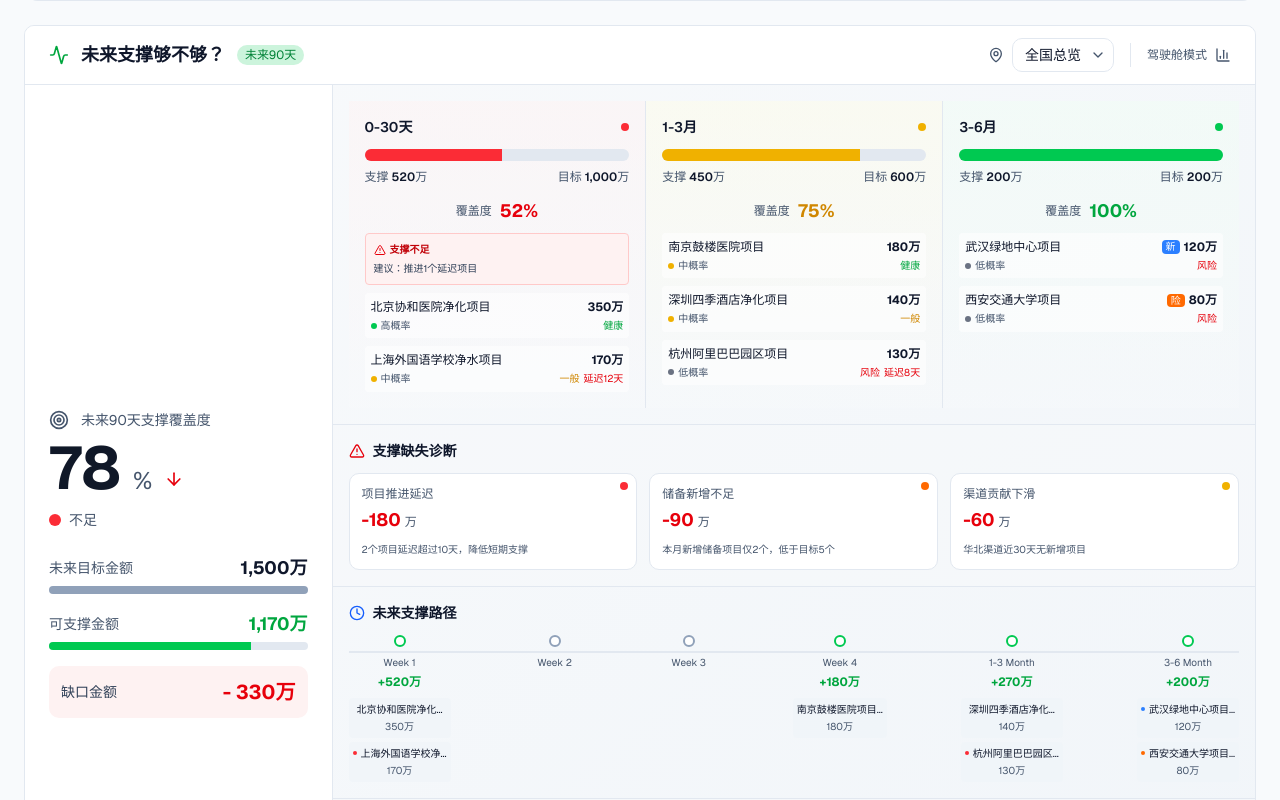
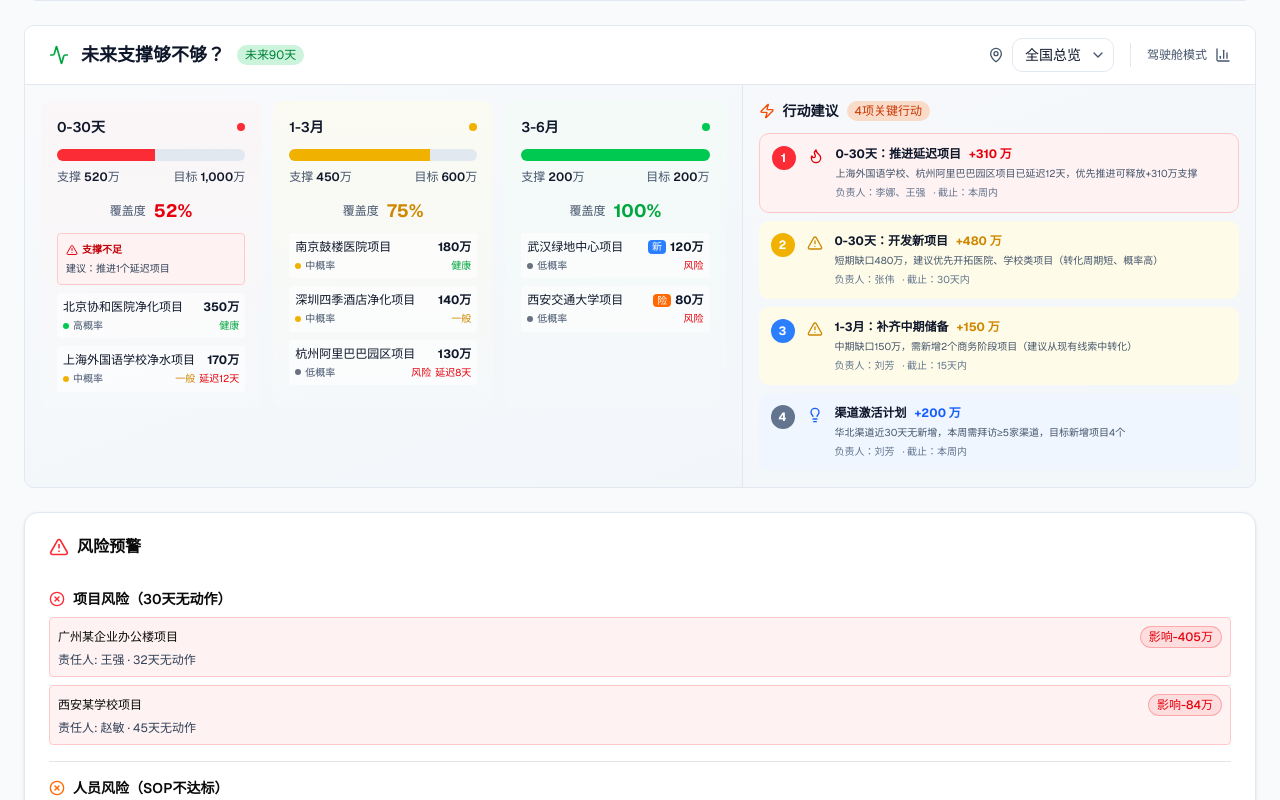
Before and after one commit to navylee1990/coze_jsc, a Next.js app: page /gm in a window 1280 px wide. Shown: the part 640-1440 px from the top of the page. Built offline with nearby package versions, Linux system fonts and the light colour scheme.

Commit message:
refactor: 简化未来支撑充分性面板，合并时间段与行动建议

```diff
--- a/src/components/FutureSupportAdequacyPanel.tsx
+++ b/src/components/FutureSupportAdequacyPanel.tsx
@@ -1355,84 +1355,16 @@ export default function FutureSupportAdequacyPanel({
         </div>
       </div>
 
-      {/* 主内容区 - 5大核心区块 */}
+      {/* 主内容区 - 时间段 + 行动建议 */}
       <div className="grid grid-cols-12 gap-0">
-        {/* 【1）核心数值区 - 左侧3列】 */}
+        {/* 左侧7列 - 未来支撑结构区 */}
         <div
           className={cn(
-            'col-span-3 p-6 border-r flex flex-col justify-center',
-            theme === 'dark' ? 'border-slate-700 bg-slate-900/30' : 'border-slate-200 bg-white'
-          )}
-        >
-          {/* 覆盖度大数字 */}
-          <div className="mb-6">
-            <div className="flex items-center gap-3 mb-2">
-              <Target className="w-5 h-5 text-slate-600" />
-              <span className="text-sm text-slate-600">未来90天支撑覆盖度</span>
-            </div>
-            <div className="flex items-baseline gap-3 mb-3">
-              <span className="text-6xl font-bold" style={{ color: getStatusColor(data.coreMetrics.coverageStatus).text }}>
-                {data.coreMetrics.coverage}
-              </span>
-              <span className="text-2xl text-slate-600">%</span>
-              {getTrendIcon(data.coreMetrics.trend)}
-            </div>
-            <div className="flex items-center gap-2">
-              <div
-                className={cn(
-                  'w-3 h-3 rounded-full',
-                  getStatusColor(data.coreMetrics.coverageStatus).bg
-                )}
-              />
-              <span className="text-sm text-slate-600">
-                {data.coreMetrics.coverageStatus === 'green' && '充足'}
-                {data.coreMetrics.coverageStatus === 'yellow' && '基本达标'}
-                {data.coreMetrics.coverageStatus === 'red' && '不足'}
-              </span>
-            </div>
-          </div>
-
-          {/* 目标金额 vs 可支撑金额 */}
-          <div className="space-y-4">
-            <div>
-              <div className="flex items-center justify-between mb-1">
-                <span className="text-sm text-slate-600">未来目标金额</span>
-                <span className="text-lg font-bold text-slate-900">{data.coreMetrics.targetAmount.toLocaleString()}万</span>
-              </div>
-              <div className="h-2 bg-slate-200 rounded-full overflow-hidden">
-                <div className="h-full bg-slate-400" style={{ width: '100%' }} />
-              </div>
-            </div>
-            <div>
-              <div className="flex items-center justify-between mb-1">
-                <span className="text-sm text-slate-600">可支撑金额</span>
-                <span className="text-lg font-bold text-green-600">{data.coreMetrics.supportAmount.toLocaleString()}万</span>
-              </div>
-              <div className="h-2 bg-slate-200 rounded-full overflow-hidden">
-                <div className="h-full bg-green-500" style={{ width: `${data.coreMetrics.coverage}%` }} />
-              </div>
-            </div>
-            <div
-              className={cn(
-                'p-3 rounded-lg flex items-center justify-between',
-                theme === 'dark' ? 'bg-red-500/20' : 'bg-red-50'
-              )}
-            >
-              <span className="text-sm text-slate-700">缺口金额</span>
-              <span className="text-xl font-bold text-red-600">- {data.coreMetrics.gap.toLocaleString()}万</span>
-            </div>
-          </div>
-        </div>
-
-        {/* 右侧9列 - 包含其他4个区块 */}
-        <div className="col-span-9">
-          {/* 【2）未来支撑结构区 - 横向三段结构条】 */}
-          <div
-            className={cn(
-              'p-4 border-b grid grid-cols-3 gap-0',
+            'col-span-7 p-4 border-r',
             theme === 'dark' ? 'border-slate-700' : 'border-slate-200'
           )}
         >
+          <div className="grid grid-cols-3 gap-3">
             {(['0-30天', '1-3月', '3-6月'] as const).map((period, index) => {
               const level = data.supportStructure[period];
               const statusColor = getStatusColor(level.status);
@@ -1440,9 +1372,8 @@ export default function FutureSupportAdequacyPanel({
                 <div
                   key={period}
                   className={cn(
-                    'p-4 relative',
-                    index > 0 && 'border-l',
-                    theme === 'dark' ? `border-slate-700 bg-gradient-to-b from-slate-800/50 to-slate-900/30` : `border-slate-200 bg-gradient-to-b ${index === 0 ? 'from-red-50/50 to-slate-50/30' : index === 1 ? 'from-yellow-50/50 to-slate-50/30' : 'from-green-50/50 to-slate-50/30'}`
+                    'p-4 rounded-lg relative',
+                    theme === 'dark' ? `bg-slate-800/50` : `bg-gradient-to-b ${index === 0 ? 'from-red-50/50 to-slate-50/30' : index === 1 ? 'from-yellow-50/50 to-slate-50/30' : 'from-green-50/50 to-slate-50/30'}`
                   )}
                 >
                   {/* 时间段标签 */}
@@ -1499,7 +1430,7 @@ export default function FutureSupportAdequacyPanel({
                         key={project.id}
                         className={cn(
                           'p-1.5 rounded text-xs relative',
-                          theme === 'dark' ? 'bg-slate-800/50' : 'bg-white/60'
+                          theme === 'dark' ? 'bg-slate-700/50' : 'bg-white/60'
                         )}
                       >
                         <div className="flex items-center justify-between mb-1">
@@ -1532,113 +1463,12 @@ export default function FutureSupportAdequacyPanel({
               );
             })}
           </div>
-
-          {/* 【3）未来支撑缺失诊断区 - 3个诊断卡条】 */}
+        </div>
+
+        {/* 右侧5列 - 行动建议区 */}
         <div
           className={cn(
-              'p-4 border-b',
-              theme === 'dark' ? 'border-slate-700 bg-slate-900/20' : 'border-slate-200 bg-slate-50/50'
-            )}
-          >
-            <div className="flex items-center gap-2 mb-3">
-              <AlertTriangle className="w-4 h-4 text-red-600" />
-              <span className="text-sm font-semibold text-slate-900">支撑缺失诊断</span>
-            </div>
-            <div className="grid grid-cols-3 gap-3">
-              {data.diagnosticIssues.map((issue) => (
-                <div
-                  key={issue.id}
-                  className={cn(
-                    'p-3 rounded-lg relative',
-                    theme === 'dark' ? 'bg-slate-800/50' : 'bg-white border border-slate-200'
-                  )}
-                >
-                  <div className="absolute top-2 right-2">
-                    <div className={cn('w-2 h-2 rounded-full', getRiskLevelColor(issue.riskLevel))} />
-                  </div>
-                  <div className="text-xs text-slate-600 mb-1">{issue.name}</div>
-                  <div className="flex items-baseline gap-1 mb-2">
-                    <span className="text-lg font-bold text-red-600">{issue.impact}</span>
-                    <span className="text-xs text-slate-600">万</span>
-                  </div>
-                  <div className="text-[10px] text-slate-600 line-clamp-2">{issue.reason}</div>
-                </div>
-              ))}
-            </div>
-          </div>
-
-          {/* 【4）未来支撑路径图 - 横向Timeline】 */}
-          <div
-            className={cn(
-              'p-4 border-b',
-              theme === 'dark' ? 'border-slate-700' : 'border-slate-200'
-            )}
-          >
-            <div className="flex items-center gap-2 mb-3">
-              <Clock className="w-4 h-4 text-blue-600" />
-              <span className="text-sm font-semibold text-slate-900">未来支撑路径</span>
-            </div>
-            <div className="relative">
-              {/* 横向时间轴线 */}
-              <div
-                className={cn(
-                  'absolute left-0 right-0 h-0.5 top-4',
-                  theme === 'dark' ? 'bg-slate-700' : 'bg-slate-200'
-                )}
-              />
-              {/* 时间节点 */}
-              <div className="flex justify-between relative">
-                {data.timeline.map((node, index) => (
-                  <div
-                    key={node.period}
-                    className="relative flex flex-col items-center flex-shrink-0"
-                    style={{ minWidth: '60px' }}
-                  >
-                    {/* 时间点 */}
-                    <div
-                      className={cn(
-                        'w-3 h-3 rounded-full border-2 bg-white z-10 mb-2',
-                        node.totalAmount > 0 ? 'border-green-500' : 'border-slate-400'
-                      )}
-                    />
-                    {/* 时间标签 */}
-                    <div className="text-[10px] text-slate-600 text-center mb-1 whitespace-nowrap">{node.label}</div>
-                    {/* 金额 */}
-                    {node.totalAmount > 0 && (
-                      <div className="text-xs font-bold text-green-600">+{node.totalAmount}万</div>
-                    )}
-                    {/* 项目列表 */}
-                    {node.projects.length > 0 && (
-                      <div className="mt-2 space-y-1 w-full">
-                        {node.projects.slice(0, 2).map((project, pIndex) => (
-                          <div
-                            key={pIndex}
-                            className={cn(
-                              'p-1 rounded text-[10px] text-center',
-                              theme === 'dark' ? 'bg-slate-800/50' : 'bg-slate-100/80'
-                            )}
-                          >
-                            <div className="flex items-center justify-center gap-1 mb-0.5">
-                              {project.isNew && <span className="w-1 h-1 rounded-full bg-blue-500" />}
-                              {project.isDelayed && <span className="w-1 h-1 rounded-full bg-red-500" />}
-                              {project.isRisk && <span className="w-1 h-1 rounded-full bg-orange-500" />}
-                              <span className="truncate text-slate-900">{project.name.substring(0, 8)}...</span>
-                            </div>
-                            <div className="text-slate-600">{project.amount}万</div>
-                          </div>
-                        ))}
-                      </div>
-                    )}
-                  </div>
-                ))}
-              </div>
-            </div>
-          </div>
-
-          {/* 【5）行动建议区 - 任务条风格】 */}
-          <div
-            className={cn(
-              'p-4',
+            'col-span-5 p-4',
             theme === 'dark' ? 'bg-slate-900/20' : 'bg-slate-50/50'
           )}
         >
@@ -1649,7 +1479,7 @@ export default function FutureSupportAdequacyPanel({
               {data.actions.length}项关键行动
             </span>
           </div>
-            <div className="grid grid-cols-2 gap-2">
+          <div className="space-y-2">
             {data.actions.map((action) => (
               <div
                 key={action.id}
@@ -1694,6 +1524,5 @@ export default function FutureSupportAdequacyPanel({
         </div>
       </div>
     </div>
-    </div>
   );
 }
```
Lines whose indentation alone changed are shown as unchanged.
